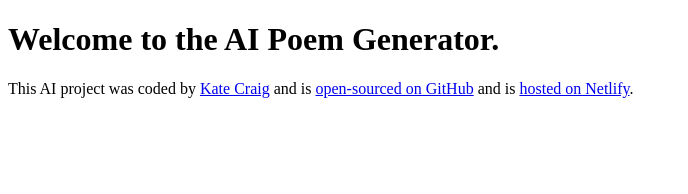
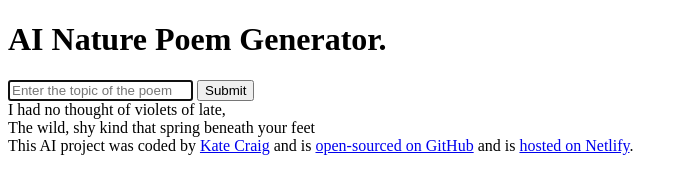
Before and after one commit to kateacraig/poems-generator, a plain HTML site: page index.html in a window 1280 px wide. Shown: the whole page, without its empty margins (0-688 px from the left). Drawn offline with Linux system fonts and the light colour scheme.

Commit message:
Added HTML
Added form and the structure of the HTML.

```diff
--- a/index.html
+++ b/index.html
@@ -4,11 +4,31 @@
     <meta charset="UTF-8" />
     <meta name="viewport" content="width=device-width, initial-scale=1.0" />
     <link rel="stylesheet" href="src/index.css" />
-    <title>AI Poem Generator</title>
+    <title>AI Nature Poem Generator</title>
   </head>
   <body>
-    <h1>Welcome to the AI Poem Generator.</h1>
-    <script src="src/index.js"></script>
+    <header>
+      <h1>AI Nature Poem Generator.</h1>
+    </header>
+
+    <main>
+      <form>
+        <input
+          type="text"
+          placeholder="Enter the topic of the poem"
+          autofocus
+          required
+          autocomplete="off"
+        />
+        <input type="submit" />
+      </form>
+      <div>
+        I had no thought of violets of late,
+        <br />
+        The wild, shy kind that spring beneath your feet
+      </div>
+    </main>
+
     <footer>
       This AI project was coded by
       <a href="https://github.com/kateacraig" target="-blank"> Kate Craig</a>
@@ -21,5 +41,6 @@
         hosted on Netlify</a
       >.
     </footer>
+    <script src="src/index.js"></script>
   </body>
 </html>
```
